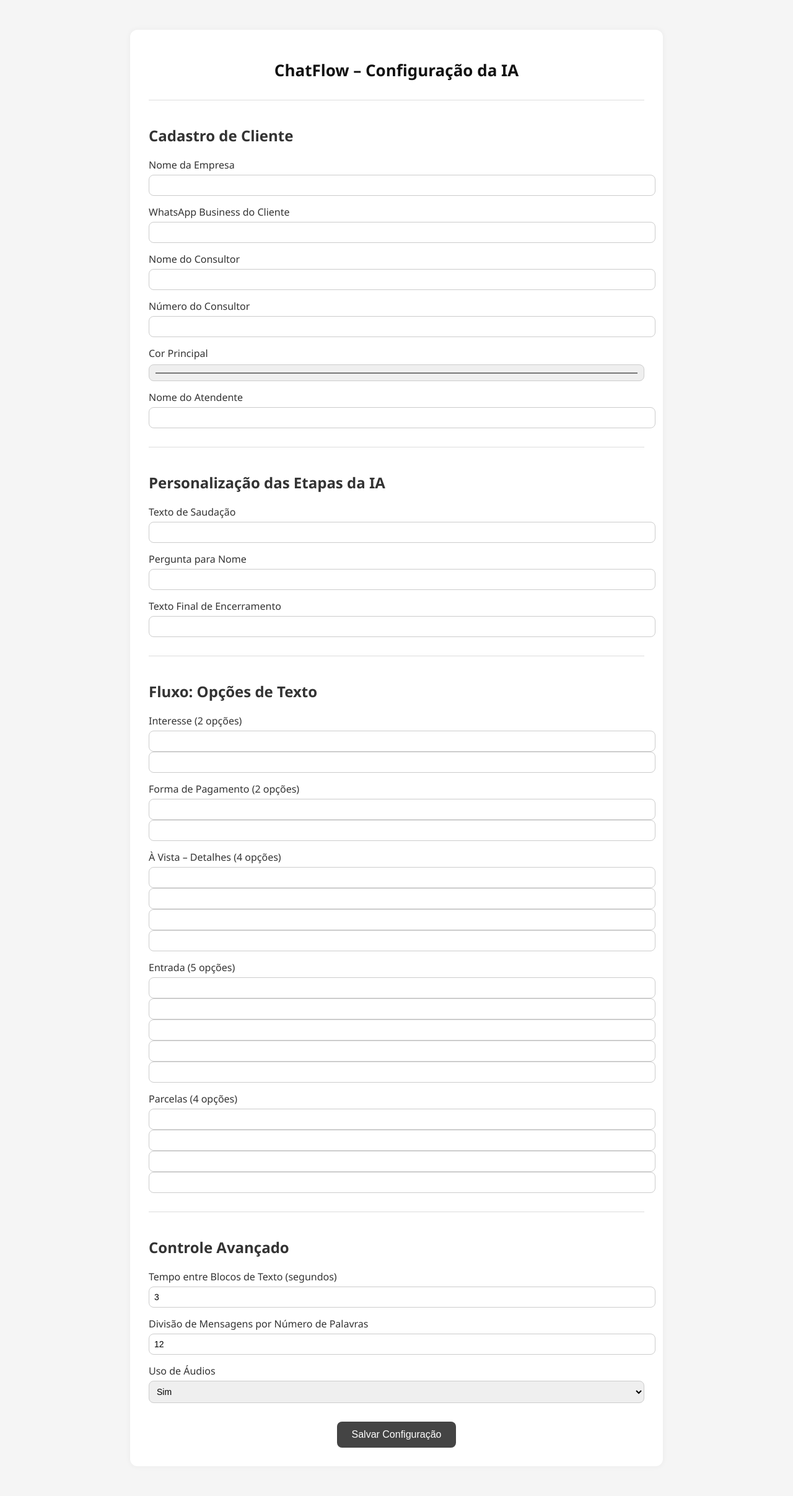
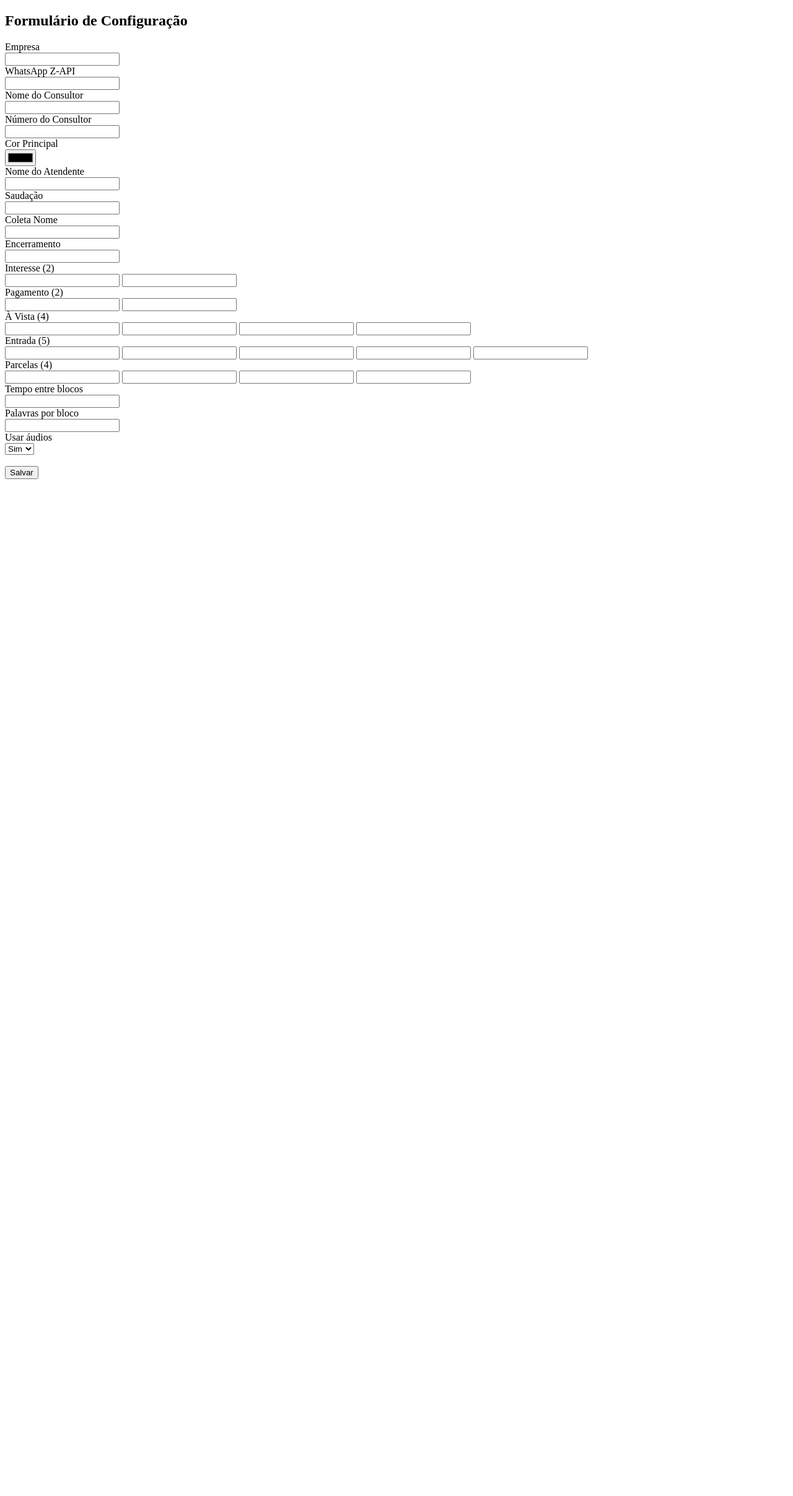
Before and after one commit to kelissonvidal/painel-empresa, a Flask app: page /painel in a window 1280 px wide. Shown: the whole page at 62% size. After the commit the page ends 773 px from the top, so only its background shows below. Run offline with Flask 2, Linux system fonts and the light colour scheme; the visitor is signed in with stand-in values (Sample User, id 1).

Commit message:
Add files via upload

```diff
--- a/templates/form.html
+++ b/templates/form.html
@@ -1,145 +1,77 @@
 
 <!DOCTYPE html>
 <html lang="pt-br">
-<head>
-  <meta charset="UTF-8">
-  <title>Configuração da IA</title>
-  <style>
-    body {
-      font-family: 'Segoe UI', sans-serif;
-      background-color: #f5f5f5;
-      color: #333;
-      padding: 40px;
-    }
-    .container {
-      max-width: 800px;
-      margin: auto;
-      background: #fff;
-      padding: 30px;
-      border-radius: 12px;
-      box-shadow: 0 0 10px rgba(0,0,0,0.05);
-    }
-    h1 {
-      text-align: center;
-      font-size: 26px;
-      color: #111;
-    }
-    label {
-      font-weight: 500;
-      display: block;
-      margin: 15px 0 5px;
-    }
-    input[type="text"],
-    input[type="number"],
-    input[type="color"],
-    select {
-      width: 100%;
-      padding: 8px;
-      border: 1px solid #ccc;
-      border-radius: 8px;
-      font-size: 14px;
-    }
-    .section {
-      margin-top: 30px;
-      border-top: 1px solid #ddd;
-      padding-top: 20px;
-    }
-    button {
-      display: block;
-      margin: 30px auto 0;
-      padding: 12px 24px;
-      background-color: #444;
-      color: white;
-      border: none;
-      border-radius: 8px;
-      font-size: 16px;
-      cursor: pointer;
-    }
-    button:hover {
-      background-color: #111;
-    }
-  </style>
-</head>
+<head><meta charset="UTF-8"><title>Painel de Configuração</title></head>
 <body>
-  <div class="container">
-    <h1>ChatFlow – Configuração da IA</h1>
-    <form method="POST" action="/salvar">
-      <div class="section">
-        <h2>Cadastro de Cliente</h2>
-        <label>Nome da Empresa</label>
-        <input type="text" name="empresa" value="{{ dados.get('empresa', '') if dados else '' }}" required>
+  <h2>Formulário de Configuração</h2>
+  <form method="POST" action="/salvar">
+    <label>Empresa</label><br>
+    <input type="text" name="empresa"><br>
 
-        <label>WhatsApp Business do Cliente</label>
-        <input type="text" name="numero_zapi" value="{{ dados.get('numero_zapi', '') if dados else '' }}" required>
+    <label>WhatsApp Z-API</label><br>
+    <input type="text" name="numero_zapi"><br>
 
-        <label>Nome do Consultor</label>
-        <input type="text" name="nome_consultor" value="{{ dados.get('consultor', {}).get('nome', '') if dados else '' }}" required>
+    <label>Nome do Consultor</label><br>
+    <input type="text" name="nome_consultor"><br>
 
-        <label>Número do Consultor</label>
-        <input type="text" name="numero_consultor" value="{{ dados.get('consultor', {}).get('numero', '') if dados else '' }}" required>
+    <label>Número do Consultor</label><br>
+    <input type="text" name="numero_consultor"><br>
 
-        <label>Cor Principal</label>
-        <input type="color" name="cor" value="{{ dados.get('cor', '#cccccc') if dados else '#cccccc' }}">
+    <label>Cor Principal</label><br>
+    <input type="color" name="cor"><br>
 
-        <label>Nome do Atendente</label>
-        <input type="text" name="atendente" value="{{ dados.get('atendente', '') if dados else '' }}" required>
-      </div>
+    <label>Nome do Atendente</label><br>
+    <input type="text" name="atendente"><br>
 
-      <div class="section">
-        <h2>Personalização das Etapas da IA</h2>
-        <label>Texto de Saudação</label>
-        <input type="text" name="saudacao" value="{{ dados.get('mensagens', {}).get('saudacao', '') if dados else '' }}" required>
+    <label>Saudação</label><br>
+    <input type="text" name="saudacao"><br>
 
-        <label>Pergunta para Nome</label>
-        <input type="text" name="coleta_nome" value="{{ dados.get('mensagens', {}).get('coleta_nome', '') if dados else '' }}" required>
+    <label>Coleta Nome</label><br>
+    <input type="text" name="coleta_nome"><br>
 
-        <label>Texto Final de Encerramento</label>
-        <input type="text" name="encerramento" value="{{ dados.get('mensagens', {}).get('encerramento', '') if dados else '' }}" required>
-      </div>
+    <label>Encerramento</label><br>
+    <input type="text" name="encerramento"><br>
 
-      <div class="section">
-        <h2>Fluxo: Opções de Texto</h2>
-        <label>Interesse (2 opções)</label>
-        <input type="text" name="interesse1" value="{{ dados.get('fluxo', {}).get('interesse', ['',''])[0] if dados else '' }}">
-        <input type="text" name="interesse2" value="{{ dados.get('fluxo', {}).get('interesse', ['',''])[1] if dados else '' }}">
+    <label>Interesse (2)</label><br>
+    <input type="text" name="interesse1">
+    <input type="text" name="interesse2"><br>
 
-        <label>Forma de Pagamento (2 opções)</label>
-        <input type="text" name="pagamento1" value="{{ dados.get('fluxo', {}).get('pagamento', ['',''])[0] if dados else '' }}">
-        <input type="text" name="pagamento2" value="{{ dados.get('fluxo', {}).get('pagamento', ['',''])[1] if dados else '' }}">
+    <label>Pagamento (2)</label><br>
+    <input type="text" name="pagamento1">
+    <input type="text" name="pagamento2"><br>
 
-        <label>À Vista – Detalhes (4 opções)</label>
-        {% for i in range(4) %}
-        <input type="text" name="avista{{ i+1 }}" value="{{ dados.get('fluxo', {}).get('avista_detalhe', ['','','',''])[i] if dados else '' }}">
-        {% endfor %}
+    <label>À Vista (4)</label><br>
+    <input type="text" name="avista1">
+    <input type="text" name="avista2">
+    <input type="text" name="avista3">
+    <input type="text" name="avista4"><br>
 
-        <label>Entrada (5 opções)</label>
-        {% for i in range(5) %}
-        <input type="text" name="entrada{{ i+1 }}" value="{{ dados.get('fluxo', {}).get('entrada', ['']*5)[i] if dados else '' }}">
-        {% endfor %}
+    <label>Entrada (5)</label><br>
+    <input type="text" name="entrada1">
+    <input type="text" name="entrada2">
+    <input type="text" name="entrada3">
+    <input type="text" name="entrada4">
+    <input type="text" name="entrada5"><br>
 
-        <label>Parcelas (4 opções)</label>
-        {% for i in range(4) %}
-        <input type="text" name="parcelas{{ i+1 }}" value="{{ dados.get('fluxo', {}).get('parcelas', ['']*4)[i] if dados else '' }}">
-        {% endfor %}
-      </div>
+    <label>Parcelas (4)</label><br>
+    <input type="text" name="parcelas1">
+    <input type="text" name="parcelas2">
+    <input type="text" name="parcelas3">
+    <input type="text" name="parcelas4"><br>
 
-      <div class="section">
-        <h2>Controle Avançado</h2>
-        <label>Tempo entre Blocos de Texto (segundos)</label>
-        <input type="number" name="tempo_bloco" value="{{ dados.get('config_avancada', {}).get('tempo_bloco', 3) if dados else 3 }}">
+    <label>Tempo entre blocos</label><br>
+    <input type="number" name="tempo_bloco"><br>
 
-        <label>Divisão de Mensagens por Número de Palavras</label>
-        <input type="number" name="palavras_por_bloco" value="{{ dados.get('config_avancada', {}).get('palavras_por_bloco', 12) if dados else 12 }}">
+    <label>Palavras por bloco</label><br>
+    <input type="number" name="palavras_por_bloco"><br>
 
-        <label>Uso de Áudios</label>
-        <select name="usar_audios">
-          <option value="on" {% if dados and dados.get('config_avancada', {}).get('usar_audios') %}selected{% endif %}>Sim</option>
-          <option value="" {% if dados and not dados.get('config_avancada', {}).get('usar_audios') %}selected{% endif %}>Não</option>
-        </select>
-      </div>
+    <label>Usar áudios</label><br>
+    <select name="usar_audios">
+      <option value="on">Sim</option>
+      <option value="">Não</option>
+    </select><br><br>
 
-      <button type="submit">Salvar Configuração</button>
-    </form>
-  </div>
+    <button type="submit">Salvar</button>
+  </form>
 </body>
 </html>
```
